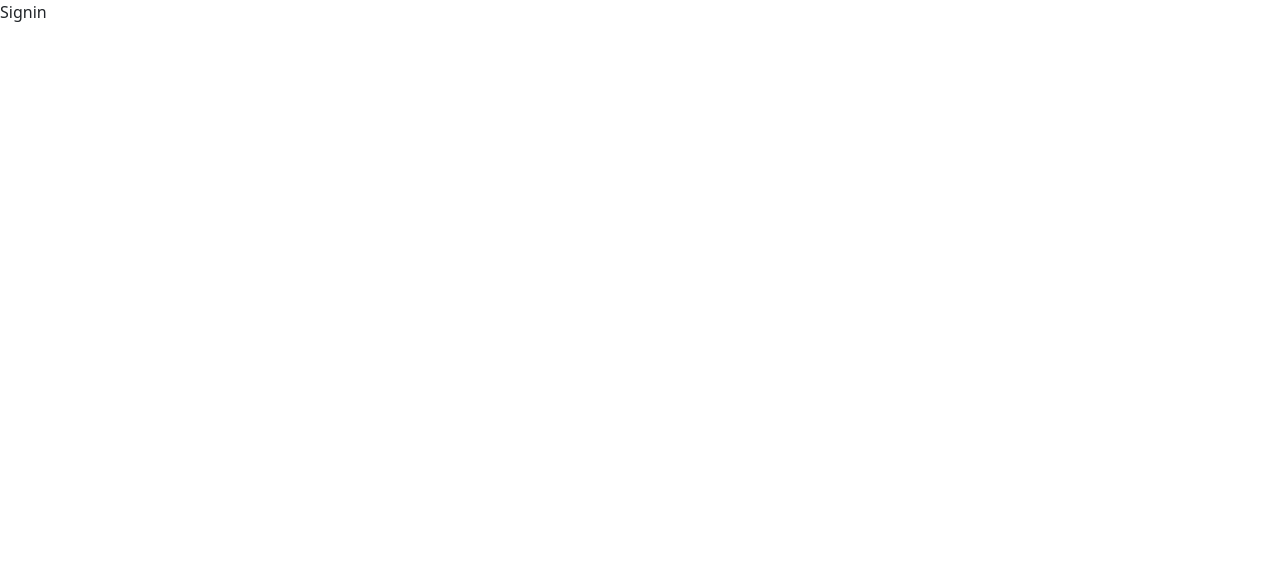
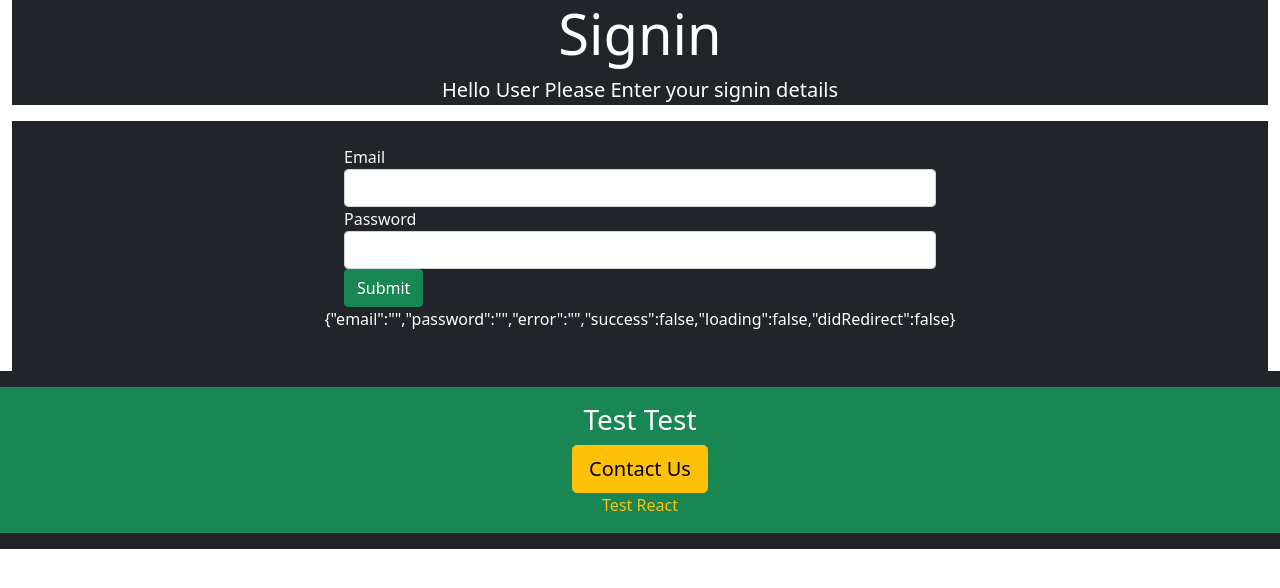
Before and after one commit to nandanchandra/fashion_frontend_service, a React (Create React App) app: page /signin in a window 1280 px wide. Shown: the top 588 px of the page. Built offline with nearby package versions, Linux system fonts and the light colour scheme.

Commit message:
login-incomp

```diff
--- a/src/auth/helper/index.js
+++ b/src/auth/helper/index.js
@@ -22,9 +22,9 @@ export const signIn = (user) => {
 		formData.append(name, user[name]);
 	}
 
-	return fetch(`${API}user/login`, {
+	return fetch(`${API}user/login/`, {
 		method: "POST",
-		body: FormData,
+		body: formData,
 	})
 		.then((response) => {
 			return response.json();
--- a/src/user/Signin.js
+++ b/src/user/Signin.js
@@ -1,7 +1,146 @@
-import React from "react";
+import React, { useState } from "react";
+import { Link, useNavigate } from "react-router-dom";
+import Base from "../core/Base";
+import { authenticate, isAuthenticated, signIn } from "../auth/helper/index";
 
 const Signin = () => {
-	return <div>Signin</div>;
+	let navigate = useNavigate();
+
+	const [values, setValues] = useState({
+		email: "",
+		password: "",
+		error: "",
+		success: false,
+		loading: false,
+		didRedirect: false,
+	});
+
+	const { email, password, error, success, loading, didRedirect } = values;
+
+	const handleChange = (name) => (event) => {
+		setValues({ ...values, error: false, [name]: event.target.value });
+	};
+
+	const onSubmit = (event) => {
+		event.preventDefault();
+		setValues({ ...values, error: false, loading: true });
+
+		signIn({ email, password })
+			.then((data) => {
+				console.log("DATA", data);
+				if (data.token) {
+					let sessionToken = data.token;
+					authenticate(sessionToken, () => {
+						console.log("TOKEN ADDED");
+					});
+					setValues({
+						...values,
+						loading: true,
+						didRedirect: true,
+					});
+				} else {
+					setValues({
+						...values,
+						loading: false,
+						didRedirect: true,
+					});
+				}
+			})
+			.catch((e) => console.log(e));
+	};
+
+	const performRedirect = () => {
+		if (isAuthenticated()) {
+			return navigate("/");
+		}
+	};
+
+	const loadingMessage = () => {
+		return (
+			loading && (
+				<div className="alert alert-info">
+					<h2>Loading</h2>
+				</div>
+			)
+		);
+	};
+
+	const successMessage = () => {
+		return (
+			<div className="row">
+				<div className="col-md-6 offset-sm-3 text-left">
+					<div
+						className="alert alert-success"
+						style={{ display: success ? "" : "none" }}
+					>
+						New account created successfully.Please{" "}
+						<Link to="/signin">login now.</Link>
+					</div>
+				</div>
+			</div>
+		);
+	};
+
+	const errorMessage = () => {
+		return (
+			<div className="row">
+				<div className="col-md-6 offset-sm-3 text-left">
+					<div
+						className="alert alert-danger"
+						style={{ display: error ? "" : "none" }}
+					>
+						Check all fields again.
+					</div>
+				</div>
+			</div>
+		);
+	};
+
+	const signInForm = () => {
+		return (
+			<div className="row">
+				<div className="col-md-6 offset-sm-3 text-left">
+					<form>
+						<div className="form-group">
+							<label className="text-light">Email</label>
+							<input
+								className="form-control"
+								value={email}
+								onChange={handleChange("email")}
+								type="text"
+							/>
+						</div>
+						<div className="form-group">
+							<label className="text-light">Password</label>
+							<input
+								className="form-control"
+								value={password}
+								onChange={handleChange("password")}
+								type="Password"
+							/>
+						</div>
+						<button onClick={onSubmit} className="btn btn-success btn-block">
+							Submit
+						</button>
+					</form>
+				</div>
+			</div>
+		);
+	};
+
+	return (
+		<Base
+			title="Signin"
+			description="Hello User Please Enter your signin details"
+		>
+			{loadingMessage()}
+			{successMessage()}
+			{errorMessage()}
+			{signInForm()}
+			<p className="text-white text-center">{JSON.stringify(values)}</p>
+			{performRedirect()}
+		</Base>
+	);
 };
 
 export default Signin;
```
